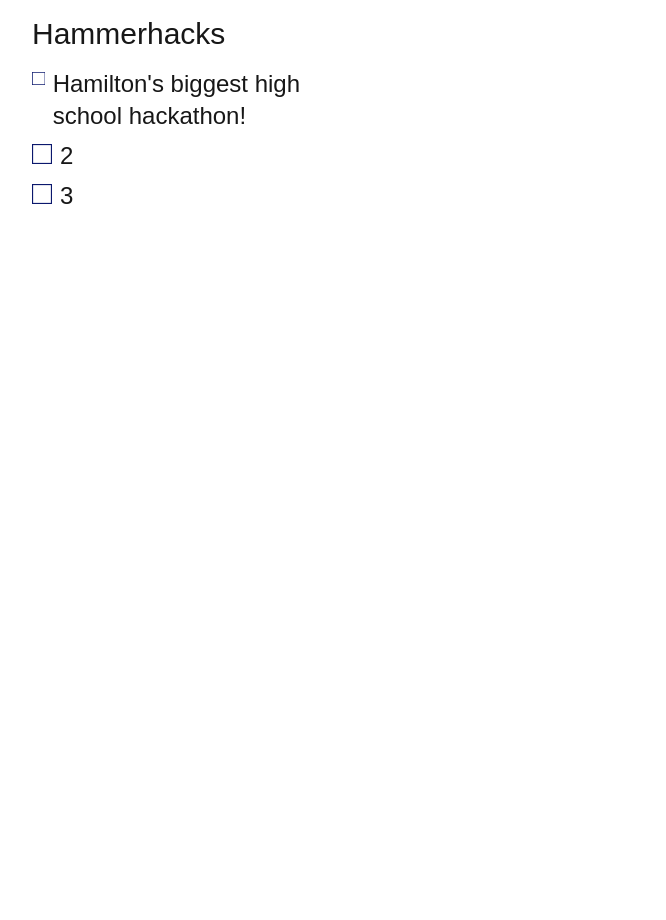
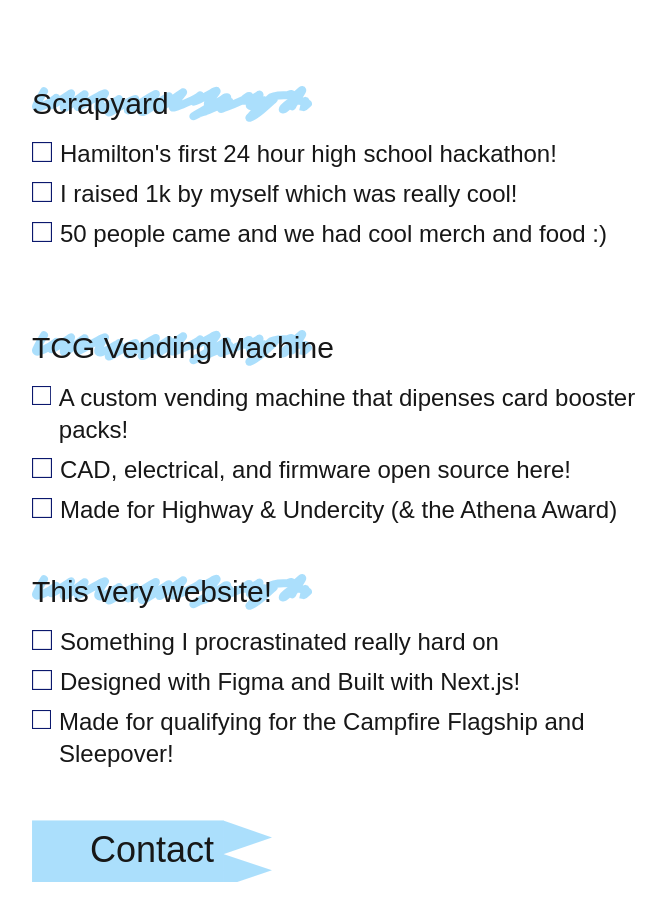
Before and after one commit to possiblyselena/se-n, a Next.js app: page /projects in a window 1280 px wide. Shown: the part 342-1262 px from the top of the page, without its empty margins (288-954 px from the left). Before the commit the page ends 800 px from the top, so only its background shows below. Built offline with nearby package versions, Linux system fonts and the light colour scheme.

Commit message:
working calendar!

```diff
--- a/app/aboutme/page.tsx
+++ b/app/aboutme/page.tsx
@@ -27,7 +27,7 @@
             </div>
         </div>
         <div className="font-shadow text-navyblue text-4xl">
-          <button className=" bg-[length:100%] w-60 h-16 align-items-left">
+          <button className="bg-image-['/bookmark.svg']bg-[length:100%] w-60 h-16 align-items-left">
             <a href="/projects" className="m-10">Projects</a>
           </button>
         </div>
--- /dev/null
+++ b/app/contacts/page.tsx
@@ -0,0 +1,32 @@
+'use client';
+import Image from "next/image";
+import React, { useState} from 'react';
+import { useRef} from "react";
+
+export default function Home() {
+
+    return (
+        <div className="flex min-h-screen items-center justify-center dark:bg-black">
+            <main className="flex min-h-screen w-full max-w-3xl flex-col items-center bg-white dark:bg-white sm:items-start">
+                <div className="">
+                    <h2 className="font-shadow font-semibold text-navyblue dark:text-navyblue sm:text-7xl">
+                        Contacts!
+                    </h2>
+                </div>
+                <hr className="w-full border-10 dark:border-highlight rounded-lg"></hr>
+                <div className="font-shadow text-navyblue text-2xl py-4">
+                    <p>Hello I am so awesome sauce and you should contact me on my following social!</p>
+                </div>
+                <ul className="font-shadow text-navyblue text-2xl">
+                    <li>Email</li>
+                    <li>linkedin</li>
+                    <li>github</li>
+                    <li>instagram</li>
+                </ul>
+                <div>
+                    <h2 className="font-shadow font-semibold text-navyblue">Additionally, sign my guestbook vvv</h2>
+                </div>
+            </main>
+        </div>
+    );
+}
--- a/app/projects/page.tsx
+++ b/app/projects/page.tsx
@@ -17,10 +17,10 @@
                     cool stuff I've made!
                 </h1>
 
-                 <div className="py-4 grid grid-cols-2 gap-8">
+                 <div className="py-4 grid grid-rows-4 gap-8">
                     <div className="font-shadow text-4xl text-navyblue dark:text-navyblue sm:text-3xl">
-                    <h2 >
-                        Hammerhacks
+                        <h2 className="bg-[url('/squiggle.svg')] bg-[width-20%] bg-contain bg-no-repeat">
+                        <a href="https://www.hammerhacks.ca/">Hammerhacks</a>
                         </h2>
                         <ul className="py-4 text-2xl font-shadow text-navyblue rows-3 space-y-2">
                             <li className="flex items-start gap-2">
@@ -43,6 +43,86 @@
                             </li>
                         </ul>
                     </div>
+                    <div className="font-shadow text-4xl text-navyblue dark:text-navyblue sm:text-3xl">
+                        <h2 className="bg-[url('/squiggle.svg')] bg-[width-20%] bg-contain bg-no-repeat">
+                        <a href="https://scrapyard.hackclub.com/hamilton">Scrapyard</a>
+                        </h2>
+                        <ul className="py-4 text-2xl font-shadow text-navyblue rows-3 space-y-2">
+                            <li className="flex items-start gap-2">
+                                <span
+                                    className="mt-1 h-5 w-5 bg-[url('/box.svg')] bg-contain bg-no-repeat"
+                                />
+                                <span>Hamilton's first 24 hour high school hackathon!</span>
+                            </li>
+                            <li className="flex items-start gap-2">
+                                <span
+                                    className="mt-1 h-5 w-5 bg-[url('/box.svg')] bg-contain bg-no-repeat"
+                                />
+                                <span>I raised 1k by myself which was really cool!</span>
+                            </li>
+                            <li className="flex items-start gap-2">
+                                <span
+                                    className="mt-1 h-5 w-5 bg-[url('/box.svg')] bg-contain bg-no-repeat"
+                                />
+                                <span>50 people came and we had cool merch and food :)</span>
+                            </li>
+                        </ul>
+                    </div>
+                    <div className="font-shadow text-4xl text-navyblue dark:text-navyblue sm:text-3xl">
+                        <h2 className="bg-[url('/squiggle.svg')] bg-[width-20%] bg-contain bg-no-repeat">
+                        <a href="https://github.com/possiblyselena/pokemon-vending-machine">TCG Vending Machine</a>
+                        </h2>
+                        <ul className="py-4 text-2xl font-shadow text-navyblue rows-3 space-y-2">
+                            <li className="flex items-start gap-2">
+                                <span
+                                    className="mt-1 h-5 w-5 bg-[url('/box.svg')] bg-contain bg-no-repeat"
+                                />
+                                <span>A custom vending machine that dipenses card booster packs!</span>
+                            </li>
+                            <li className="flex items-start gap-2">
+                                <span
+                                    className="mt-1 h-5 w-5 bg-[url('/box.svg')] bg-contain bg-no-repeat"
+                                />
+                                <span>CAD, electrical, and firmware open source here!</span>
+                            </li>
+                            <li className="flex items-start gap-2">
+                                <span
+                                    className="mt-1 h-5 w-5 bg-[url('/box.svg')] bg-contain bg-no-repeat"
+                                />
+                                <span>Made for Highway & Undercity (& the Athena Award)</span>
+                            </li>
+                        </ul>
+                    </div>
+                    <div className="font-shadow text-4xl text-navyblue dark:text-navyblue sm:text-3xl">
+                        <h2 className="bg-[url('/squiggle.svg')] bg-[width-20%] bg-contain bg-no-repeat">
+                        This very website!
+                        </h2>
+                        <ul className="py-4 text-2xl font-shadow text-navyblue rows-3 space-y-2">
+                            <li className="flex items-start gap-2">
+                                <span
+                                    className="mt-1 h-5 w-5 bg-[url('/box.svg')] bg-contain bg-no-repeat"
+                                />
+                                <span>Something I procrastinated really hard on</span>
+                            </li>
+                            <li className="flex items-start gap-2">
+                                <span
+                                    className="mt-1 h-5 w-5 bg-[url('/box.svg')] bg-contain bg-no-repeat"
+                                />
+                                <span>Designed with Figma and Built with Next.js!</span>
+                            </li>
+                            <li className="flex items-start gap-2">
+                                <span
+                                    className="mt-1 h-5 w-5 bg-[url('/box.svg')] bg-contain bg-no-repeat"
+                                />
+                                <span>Made for qualifying for the Campfire Flagship and Sleepover!</span>
+                            </li>
+                        </ul>
+                    </div>
+                    <div className="font-shadow text-navyblue text-4xl">
+                        <button className="bg-[url('/nextpage.svg')] bg-[length:100%] w-60 h-16 align-items-right">
+                        <a href="/contacts" className="m-10">Contact</a>
+          </button>
+        </div>
                 </div>
             </main>
         </div>
```
Also changed, not shown: app/page.tsx (+52 -25 lines). Lines whose indentation alone changed are shown as unchanged.
